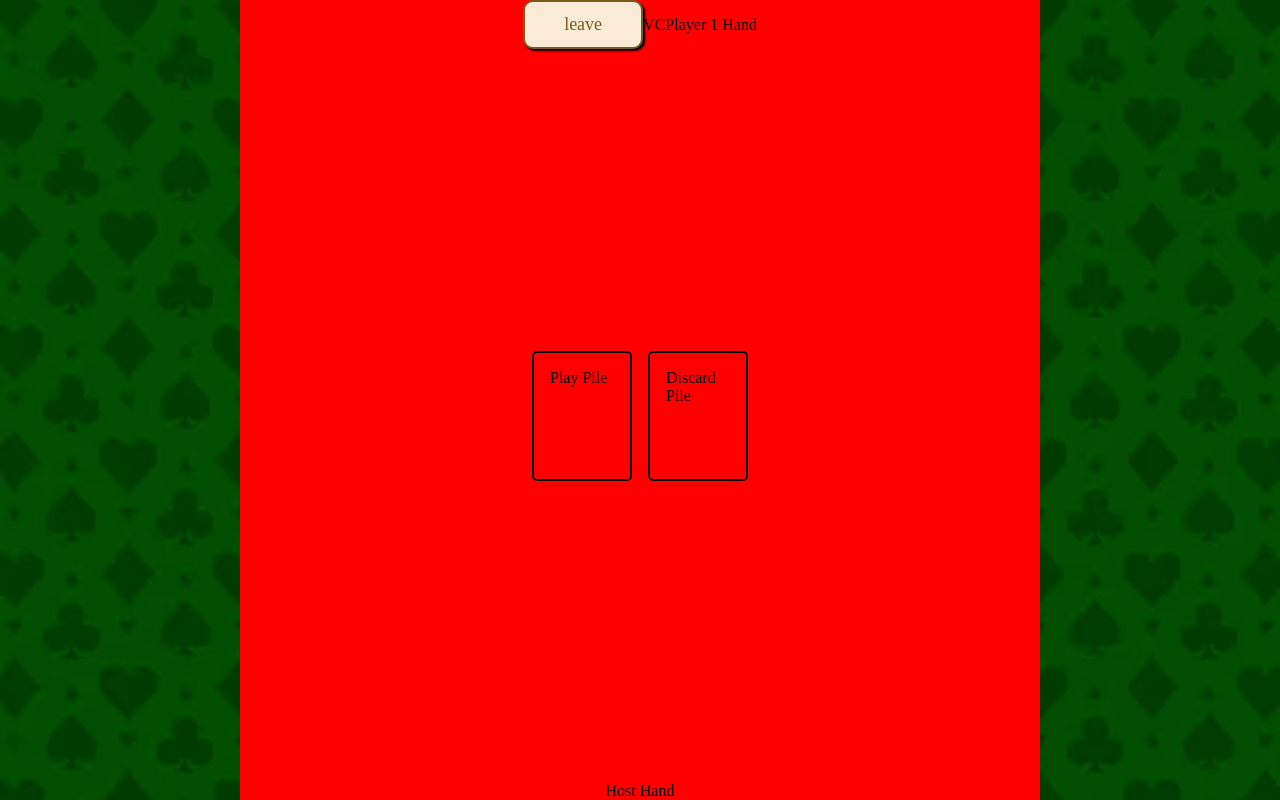
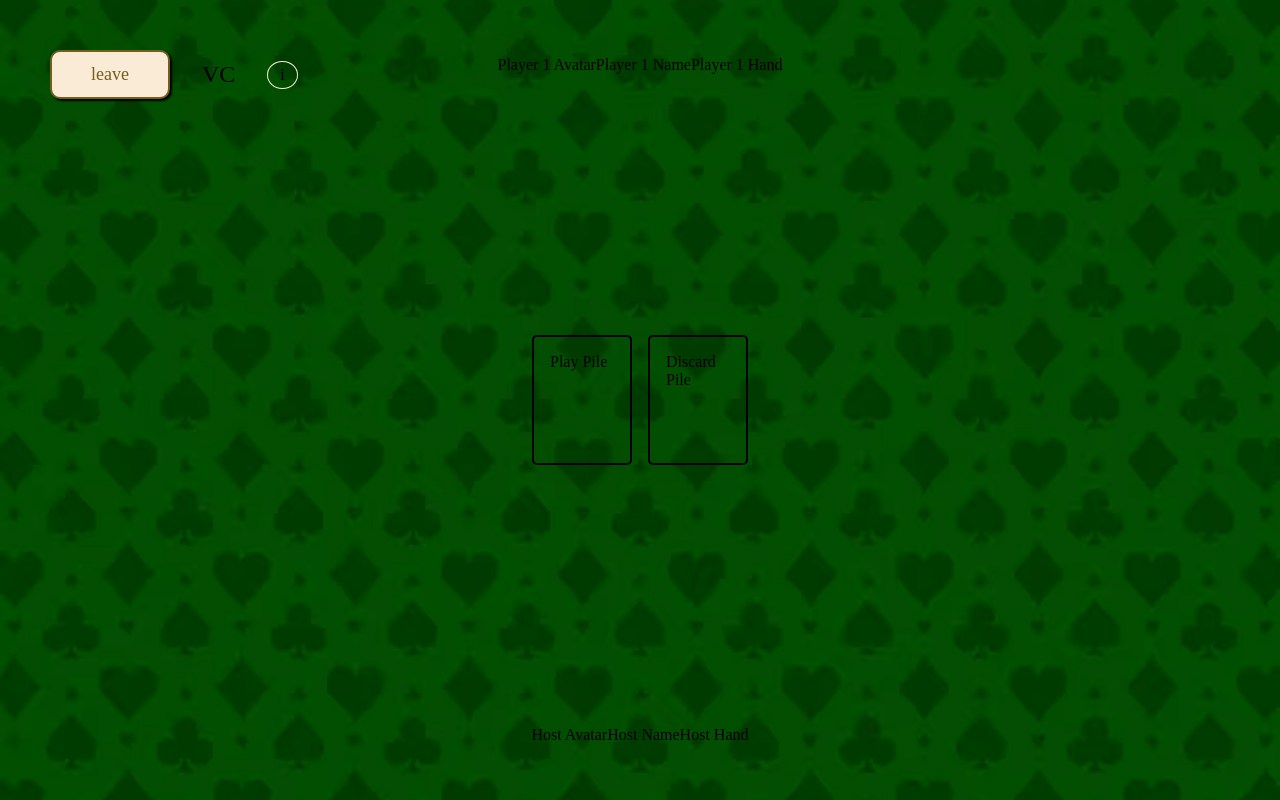
Before and after one commit to reubenk97/RoyalHand, a React (Vite) app in the folder client/: page /lobbies/1/play in a window 1280 px wide. Built offline with nearby package versions, Linux system fonts and the light colour scheme.

Commit message:
add base gameboard updates

```diff
--- a/client/src/App.scss
+++ b/client/src/App.scss
@@ -129,6 +129,10 @@ button {
             padding: 0 0.5rem;
         }
 
+        div {
+            @include flex-div(column, center, center);
+        }
+
         img {
             border: 2px solid $primary-color;
             width: 50px;
@@ -157,14 +161,28 @@ button {
     @include flex-div(column, center, space-between);
     margin: 0 auto;
     min-height: 100vh;
-    min-width: 800px;
-    background-color: red;
+
+    .game-board-top {
+        display: flex;
+        align-items: center;
+        gap: 1rem;
+    }
+
+    .game-board-header {
+        @include flex-div(row, center, none);
+        gap: 2rem;
+        position: absolute;
+        top: 50px;
+        left: 50px;
+    }
 
     .player-hand {
-        @include flex-div(row, center);
+        @include flex-div(row, center, center);
+        height: 130px;
+        min-width: 650px;
     }
 
-    .game-middle {
+    .game-board-middle {
         display: flex;
         gap: 1rem;
     }
@@ -177,3 +195,9 @@ button {
         padding: 1rem;
     }
 }
+
+.tooltip {
+    border: 1px solid $secondary-color;
+    border-radius: 50%;
+    padding: 0.25rem 0.75rem;
+}
--- a/client/src/views/GameBoard.jsx
+++ b/client/src/views/GameBoard.jsx
@@ -11,19 +11,28 @@ const GameBoard = (props) => {
 
     return (
         <div className="game-board">
-            <div className="player-hand">
-                <Button type={'leave'} />
-                <div>VC</div>
-                <div>Player 1 Hand</div>
-                {/* <div>Player 1 Section</div> */}
+            <div className="game-board-top">
+                <div className="game-board-header">
+                    <Button type={'leave'} />
+                    <h2>VC</h2>
+                    <p className="tooltip">i</p>
+                </div>
+                <div className="player-hand">
+                    <div>Player 1 Avatar</div>
+                    <div>Player 1 Name</div>
+                    <div>Player 1 Hand</div>
+                    {/* <div>Player 1 Section</div> */}
+                </div>
             </div>
-            <div className="game-middle">
+            <div className="game-board-middle">
                 {/* <div>Deck</div> */}
                 <div className="card-pile">Play Pile</div>
                 <div className="card-pile">Discard Pile</div>
             </div>
-            <div>
+            <div className="player-hand">
                 {/* <div>Host Section</div> */}
+                <div>Host Avatar</div>
+                <div>Host Name</div>
                 <div>Host Hand</div>
             </div>
             {/* <div>Player 2 Hand</div>
```
